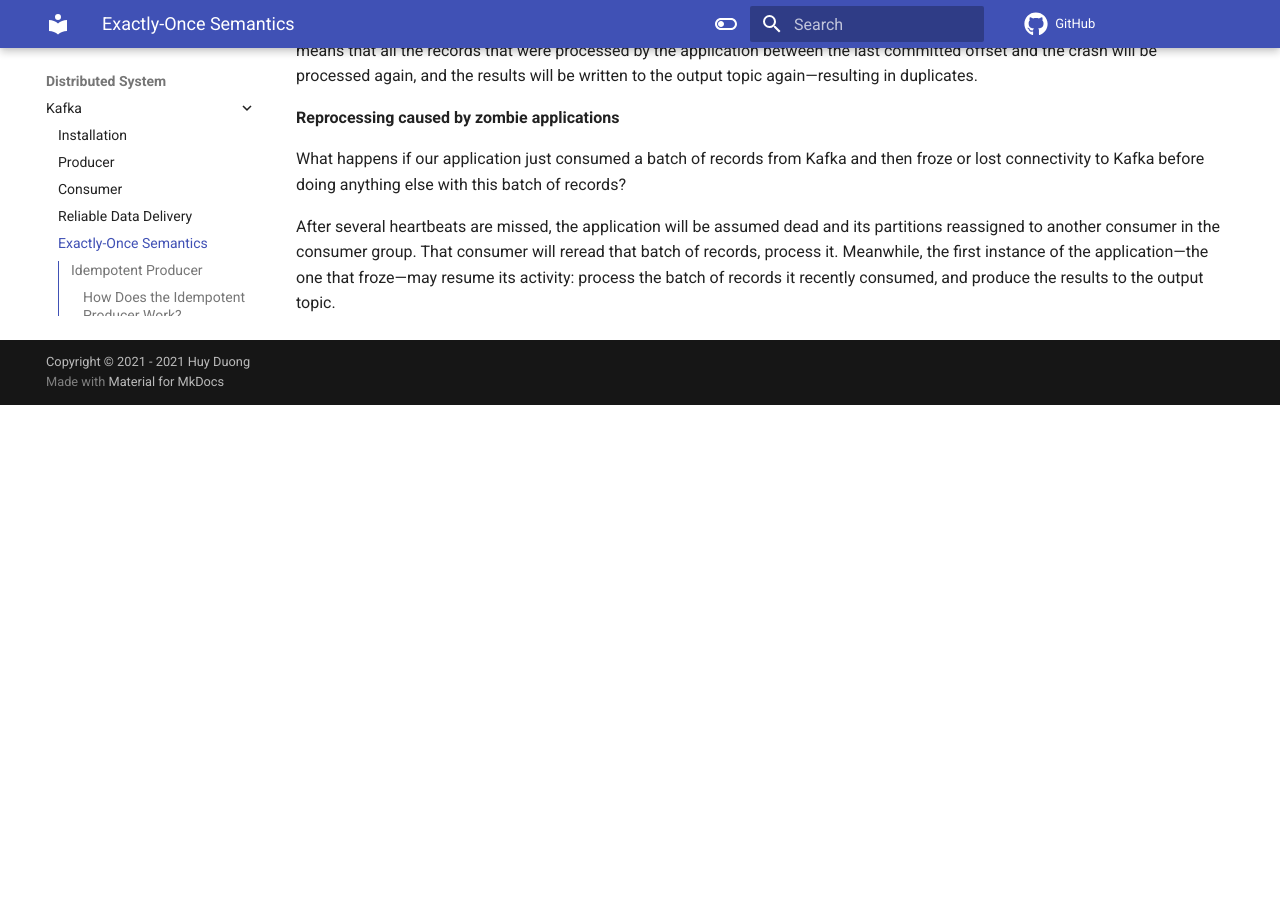
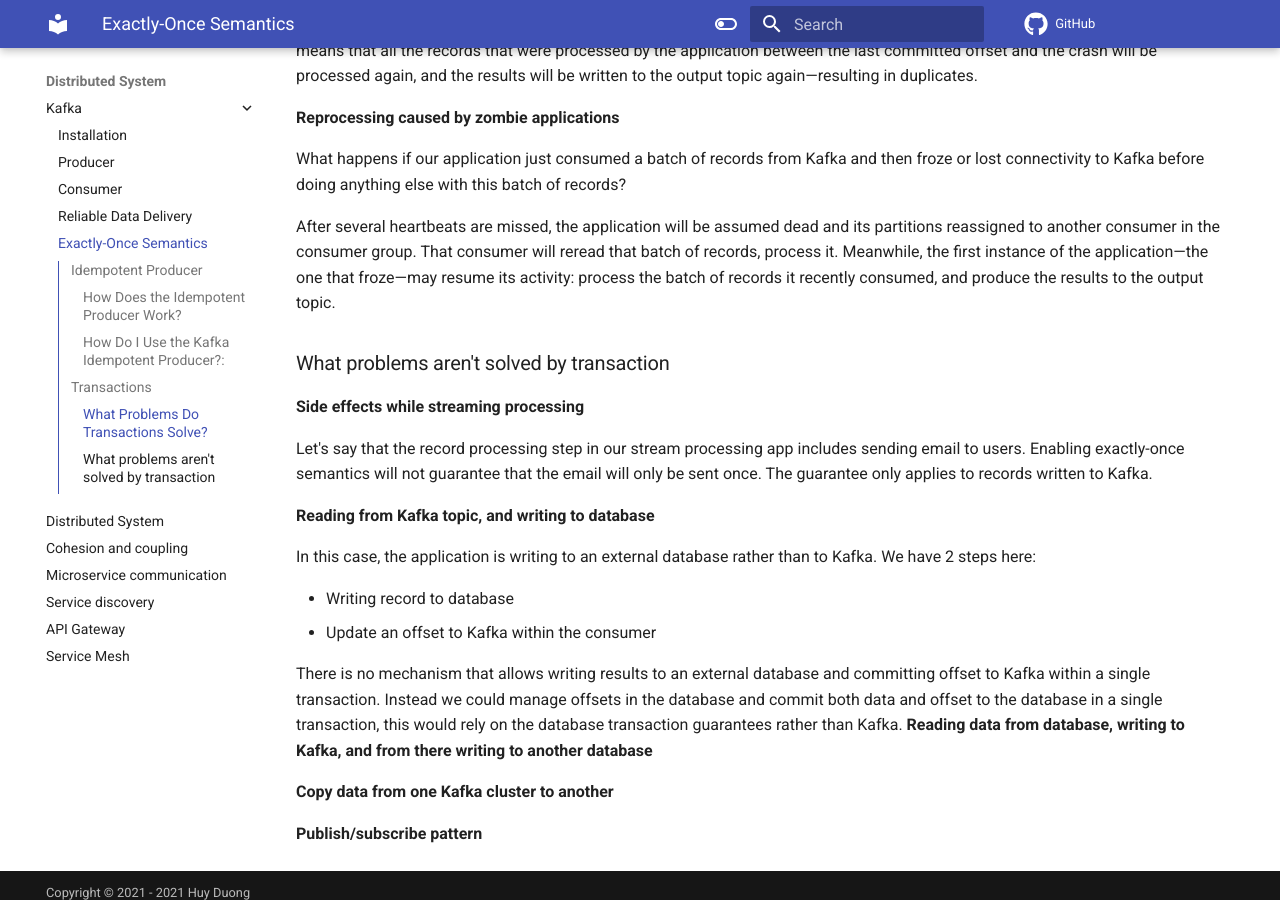
Before and after one commit to dinhhuy258/notes, an MkDocs documentation site: the page built from docs/distributed-system/kafka/exactly-once-semantics.md, in a window 1280 px wide and 900 px high, scrolled down 1617 px. Built offline with MkDocs 1.6.1 and Material for MkDocs 9.7.7, drawn with Linux system fonts in a browser that asks for light colours; comment, search, counter and statistics services are not loaded; before the commit the page ends 2022 px from its top, so only the background shows below that.

Commit message:
Exactly one semantics

```diff
--- a/docs/distributed-system/kafka/exactly-once-semantics.md
+++ b/docs/distributed-system/kafka/exactly-once-semantics.md
@@ -51,3 +51,23 @@ What happens if the application crashes after the output was produced but before
 What happens if our application just consumed a batch of records from Kafka and then froze or lost connectivity to Kafka before doing anything else with this batch of records?
 
 After several heartbeats are missed, the application will be assumed dead and its partitions reassigned to another consumer in the consumer group. That consumer will reread that batch of records, process it. Meanwhile, the first instance of the application—the one that froze—may resume its activity: process the batch of records it recently consumed, and produce the results to the output topic.
+
+### What problems aren't solved by transaction
+
+**Side effects while streaming processing**
+
+Let's say that the record processing step in our stream processing app includes sending email to users. Enabling exactly-once semantics will not guarantee that the email will only be sent once. The guarantee only applies to records written to Kafka.
+
+**Reading from Kafka topic, and writing to database**
+
+In this case, the application is writing to an external database rather than to Kafka. We have 2 steps here:
+
+- Writing record to database
+- Update an offset to Kafka within the consumer
+
+There is no mechanism that allows writing results to an external database and committing offset to Kafka within a single transaction. Instead we could manage offsets in the database and commit both data and offset to the database in a single transaction, this would rely on the database transaction guarantees rather than Kafka.
+**Reading data from database, writing to Kafka, and from there writing to another database**
+
+**Copy data from one Kafka cluster to another**
+
+**Publish/subscribe pattern**
```
